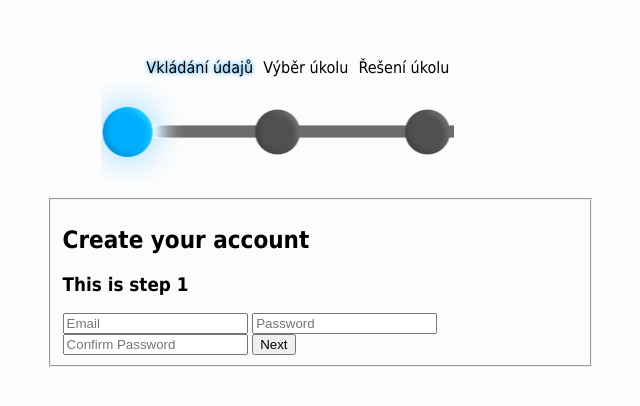
After one commit to dusekdan/2015-ITU-Project, a PHP site: page /main.html in a window 1280 px wide. The commit adds this page. Shown: the top 406 px of the page, without its empty margins (411-1051 px from the left). Run offline with PHP 8.4, Linux system fonts and the light colour scheme.

Commit message:
Creating main page.

```diff
--- /dev/null
+++ b/main.css
@@ -0,0 +1,49 @@
+body {
+    margin: 0;
+    padding: 0;
+    background-color: rgba(246, 246, 246, 0.3);
+    font-family: "MS Sans Serif", Tahoma, Verdana, Arial, sans-serif;
+}
+
+#page {
+    width: 95%;
+    margin: 2% auto 2%;
+}
+
+form.main_form {
+    width: 45%;
+    margin: 3% 35%;
+}
+
+fieldset.first_step {
+    float: left;
+    clear: both;
+}
+
+fieldset.second_step, fieldset.third_step {
+    display: none;
+}
+
+ul.progressbar {
+    display: inline-table;
+    list-style:none;
+    position:relative;
+    float:left;
+    clear:both;
+    padding-bottom: 100px;
+    margin: 3% 10%;
+
+    background-image: url("Resources/Images/step1.png");
+    background-position: bottom center;
+    background-repeat: no-repeat;
+}
+
+ul.progressbar li {
+    position: relative;
+    float: left;
+    margin: 5px;
+}
+
+ul.progressbar li.active {
+    text-shadow: 0 0 4px #0096ff;
+}
--- /dev/null
+++ b/main.html
@@ -0,0 +1,51 @@
+<!DOCTYPE html>
+<html lang="en">
+<head>
+    <meta charset="UTF-8">
+    <title> Main Window </title>
+    <link rel="stylesheet" href="main.css" type="text/css"    >
+</head>
+<body>
+    <div id="page">
+
+        <form class="main_form">
+            <!-- progressbar -->
+            <ul class="progressbar">
+                <li class="active">Vkládání údajů</li>
+                <li>Výběr úkolu</li>
+                <li>Řešení úkolu</li>
+            </ul>
+            <!-- fieldsets -->
+            <fieldset class="first_step">
+                <h2 class="fs-title">Create your account</h2>
+                <h3 class="fs-subtitle">This is step 1</h3>
+                <input type="text" name="email" placeholder="Email" />
+                <input type="password" name="pass" placeholder="Password" />
+                <input type="password" name="cpass" placeholder="Confirm Password" />
+                <input type="button" name="next" class="next action-button" value="Next" />
+            </fieldset>
+            <fieldset class="second_step">
+                <h2 class="fs-title">Social Profiles</h2>
+                <h3 class="fs-subtitle">Your presence on the social network</h3>
+                <input type="text" name="twitter" placeholder="Twitter" />
+                <input type="text" name="facebook" placeholder="Facebook" />
+                <input type="text" name="gplus" placeholder="Google Plus" />
+                <input type="button" name="previous" class="previous action-button" value="Previous" />
+                <input type="button" name="next" class="next action-button" value="Next" />
+            </fieldset>
+            <fieldset class="third_step">
+                <h2 class="fs-title">Personal Details</h2>
+                <h3 class="fs-subtitle">We will never sell it</h3>
+                <input type="text" name="fname" placeholder="First Name" />
+                <input type="text" name="lname" placeholder="Last Name" />
+                <input type="text" name="phone" placeholder="Phone" />
+                <textarea name="address" placeholder="Address"></textarea>
+                <input type="button" name="previous" class="previous action-button" value="Previous" />
+                <input type="submit" name="submit" class="submit action-button" value="Submit" />
+            </fieldset>
+        </form>
+
+    </div>
+
+</body>
+</html>
```
Also changed, not shown: menu2.css (+3 -7 lines), menu2.html (+16 -3 lines), Resources/Images/extended.png, Resources/Images/step1.png (added), Resources/Images/step2.png (added), Resources/Images/step3.png (added).
